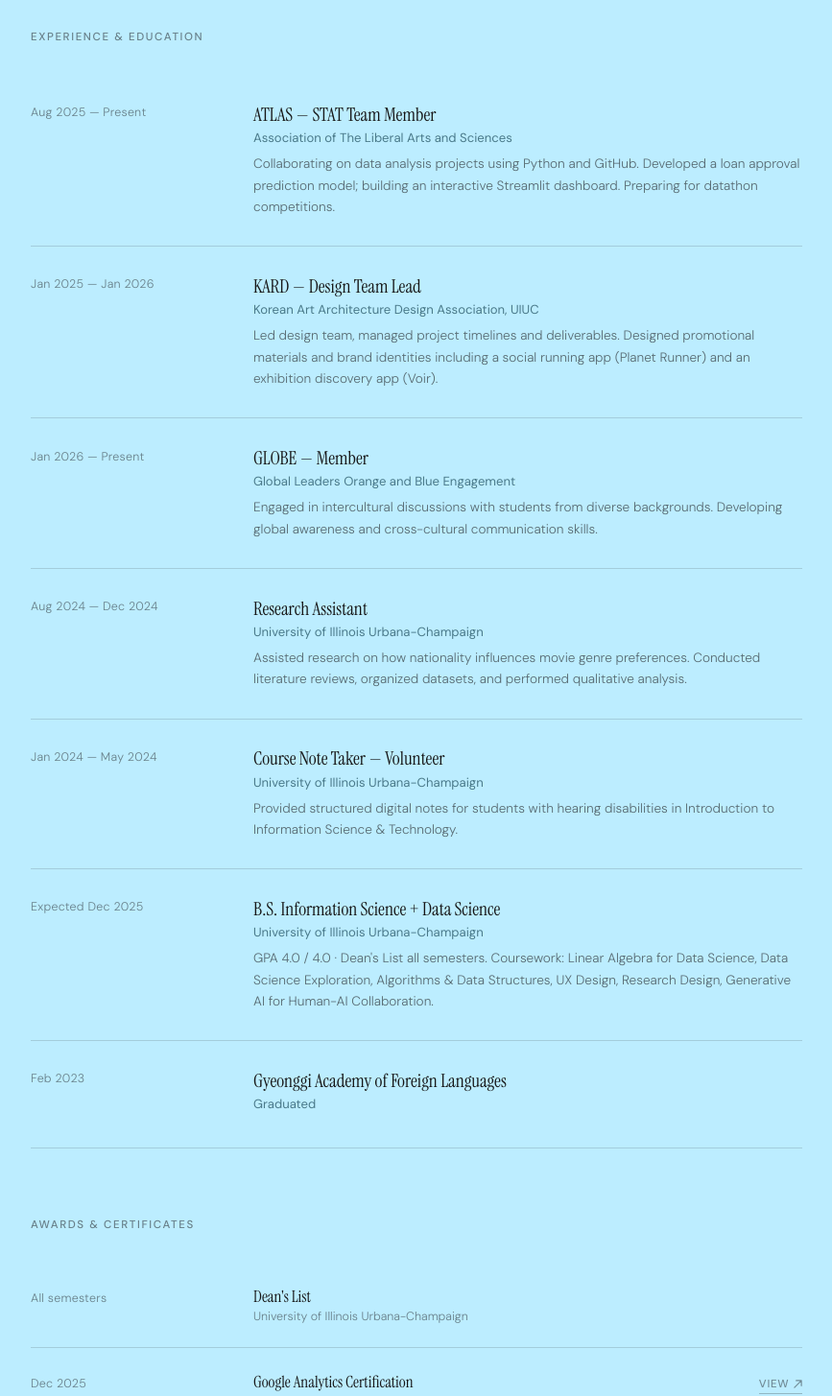
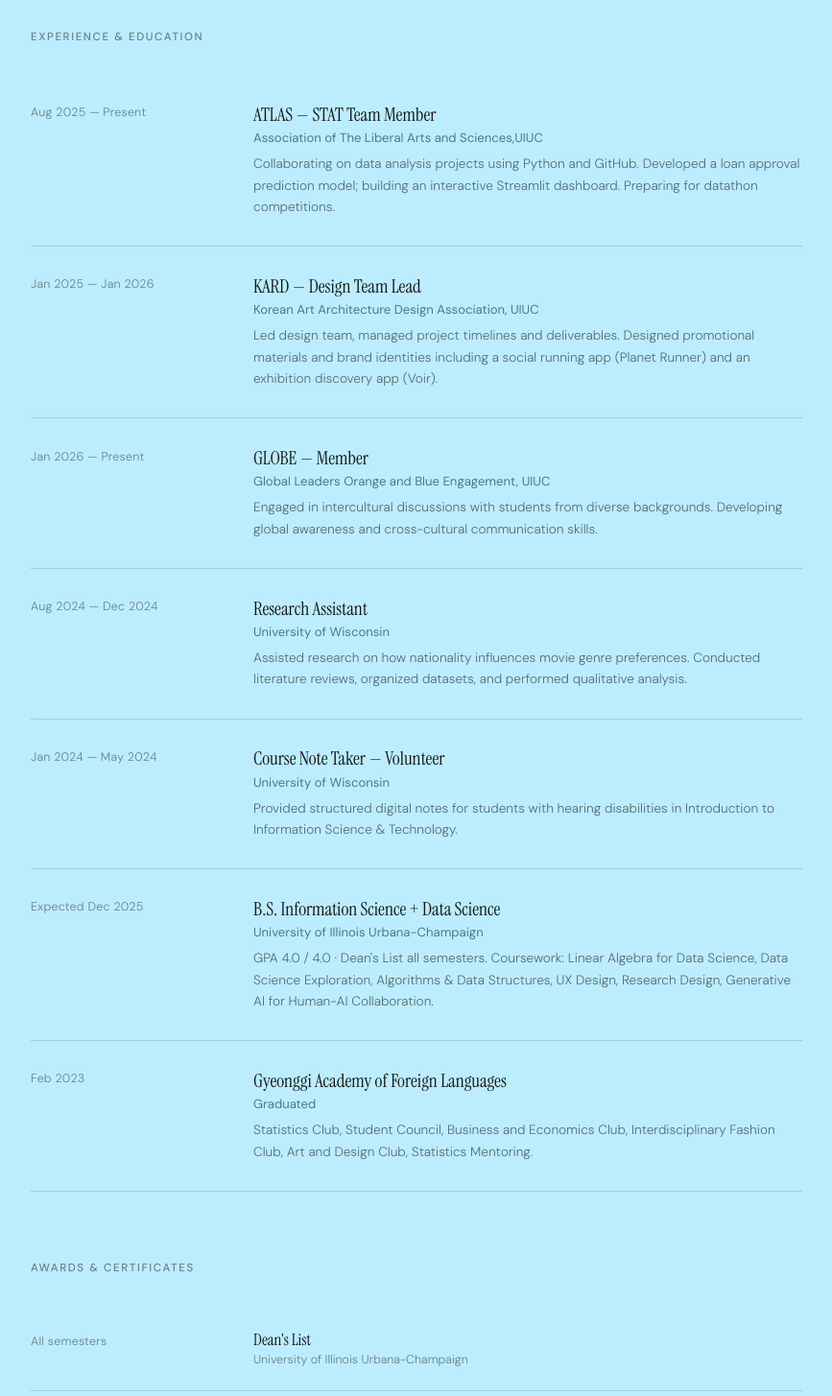
Before and after one commit to sageskim/sage-portfolio, a Next.js app: page /about in a window 1280 px wide. Shown: the part 360-1815 px from the top of the page at 96% size, without its empty margins (16-883 px from the left). Built offline with nearby package versions, Linux system fonts and the light colour scheme.

Commit message:
Update page.tsx

```diff
--- a/app/about/page.tsx
+++ b/app/about/page.tsx
@@ -8,7 +8,7 @@
   {
     year: "Aug 2025 — Present",
     title: "ATLAS — STAT Team Member",
-    place: "Association of The Liberal Arts and Sciences",
+    place: "Association of The Liberal Arts and Sciences,UIUC",
     desc: "Collaborating on data analysis projects using Python and GitHub. Developed a loan approval prediction model; building an interactive Streamlit dashboard. Preparing for datathon competitions.",
   },
   {
@@ -20,19 +20,19 @@
   {
     year: "Jan 2026 — Present",
     title: "GLOBE — Member",
-    place: "Global Leaders Orange and Blue Engagement",
+    place: "Global Leaders Orange and Blue Engagement, UIUC",
     desc: "Engaged in intercultural discussions with students from diverse backgrounds. Developing global awareness and cross-cultural communication skills.",
   },
   {
     year: "Aug 2024 — Dec 2024",
     title: "Research Assistant",
-    place: "University of Illinois Urbana-Champaign",
+    place: "University of Wisconsin",
     desc: "Assisted research on how nationality influences movie genre preferences. Conducted literature reviews, organized datasets, and performed qualitative analysis.",
   },
   {
     year: "Jan 2024 — May 2024",
     title: "Course Note Taker — Volunteer",
-    place: "University of Illinois Urbana-Champaign",
+    place: "University of Wisconsin",
     desc: "Provided structured digital notes for students with hearing disabilities in Introduction to Information Science & Technology.",
   },
   {
@@ -45,7 +45,7 @@
     year: "Feb 2023",
     title: "Gyeonggi Academy of Foreign Languages",
     place: "Graduated",
-    desc: "",
+    desc: "Statistics Club, Student Council, Business and Economics Club, Interdisciplinary Fashion Club, Art and Design Club, Statistics Mentoring.",
   },
 ];
 
@@ -83,7 +83,7 @@
 ];
 
 const skills = [
-  { category: "Data & Code", items: ["Python", "NumPy", "Pandas", "R", "SQL", "GitHub", "Streamlit", "Excel"] },
+  { category: "Data & Code", items: ["Python", "NumPy", "Pandas", "ML", "SQL", "GitHub", "Streamlit", "Excel"] },
   { category: "Web", items: ["JavaScript", "TypeScript", "React", "Next.js", "HTML / CSS"] },
   { category: "Design & Media", items: ["Figma", "Adobe Photoshop", "Adobe Illustrator", "Video Editing"] },
   { category: "Languages", items: ["Korean — Native", "English — Fluent"] },
```
